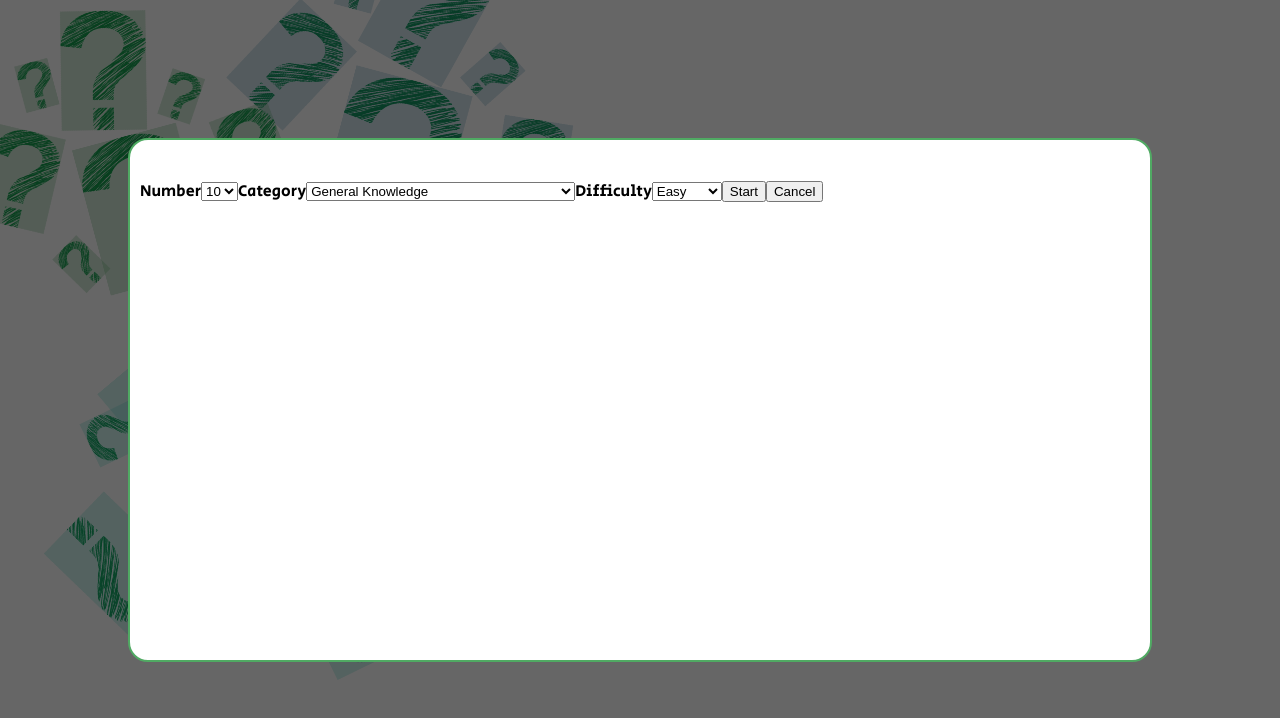
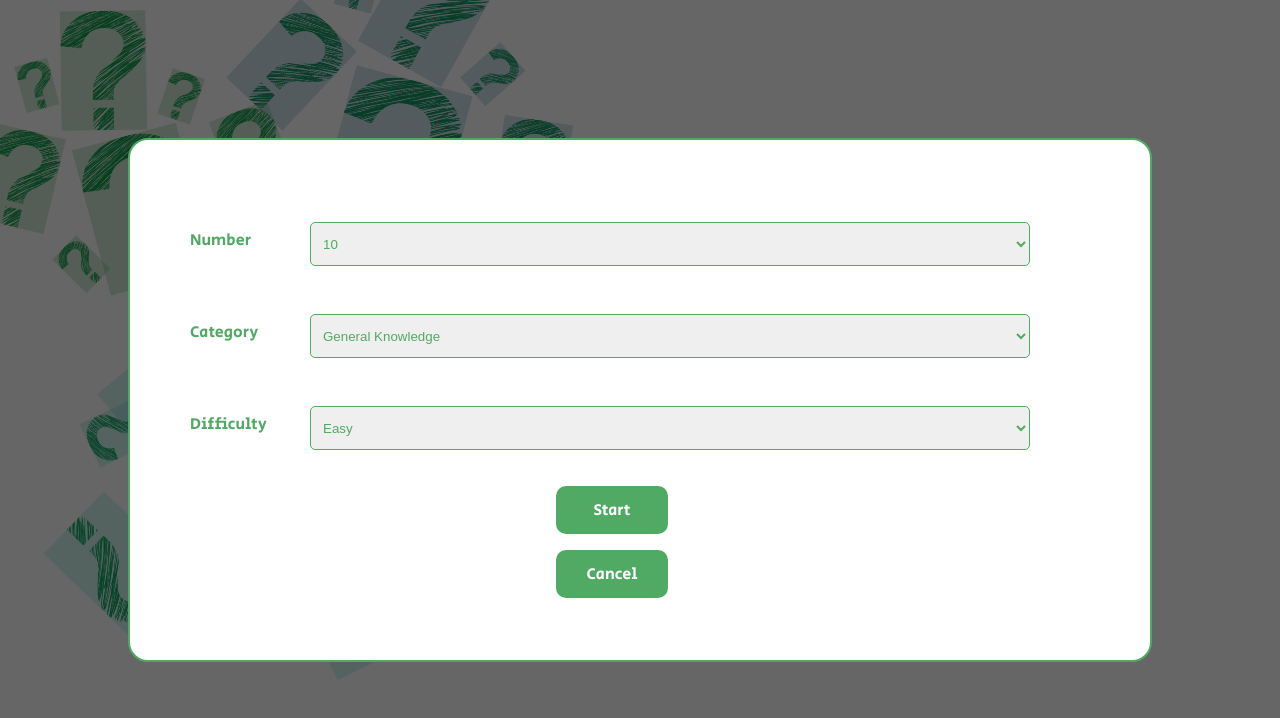
Before and after one commit to blueline1984/quizquiz, a React (Create React App) app: page / in a window 1280 px wide. Both pictures are taken after a click on the button "Get Started!". Shown: the top 718 px of the page. Built offline with nearby package versions, Linux system fonts and the light colour scheme; a web font is replaced by a local one.

Commit message:
[STYLE]: Add modal select & button style

```diff
--- a/src/components/Modal.js
+++ b/src/components/Modal.js
@@ -83,6 +83,31 @@ const ModalBody = styled.div`
   zindex: 1000;
   border: 2px solid #50aa63;
   border-radius: 20px;
+
+  button {
+    display: flex;
+    position: relative;
+    left: 40%;
+    margin: 1rem;
+    padding: 1rem;
+    width: 7rem;
+    height: 3rem;
+    justify-content: center;
+    align-items: center;
+    font-size: 1rem;
+    font-family: "Secular One", sans-serif;
+    color: #fff;
+    background-color: #50aa63;
+    border-radius: 10px;
+    border: none;
+    cursor: pointer;
+  }
+
+  button:hover {
+    color: #50aa63;
+    background-color: #fff;
+    border: 1px solid #50aa63;
+  }
 `;
 
 const ModalContent = styled.div`
--- a/src/components/QuizSelectBox.js
+++ b/src/components/QuizSelectBox.js
@@ -1,8 +1,8 @@
-import React from "react";
+import styled from "styled-components";
 
 const QuizSelectBox = ({ label, options, hadleSelectBox }) => {
   return (
-    <>
+    <Wrapper>
       <label htmlFor={label}>{label}</label>
       <select
         id={label}
@@ -16,8 +16,45 @@ const QuizSelectBox = ({ label, options, hadleSelectBox }) => {
           </option>
         ))}
       </select>
-    </>
+    </Wrapper>
   );
 };
 
+const Wrapper = styled.div`
+  display: flex;
+  position: relative;
+  width: 15em;
+  height: 2em;
+  border-radius: 0.25em;
+  margin: 30px;
+  margin-left: 50px;
+  padding-bottom: 30px;
+  align-items: center;
+  color: #50aa63;
+  font-family: "Secular One", sans-serif;
+
+  label {
+    position: absolute;
+    top: 30%;
+  }
+
+  select {
+    position: absolute;
+    left: 50%;
+    top: 20%;
+    width: 300%;
+    height: 70%;
+    margin: 0;
+    padding: 0.2rem 0.5rem;
+    color: #50aa63;
+    cursor: pointer;
+    border: 1px solid #50aa63;
+    border-radius: 5px;
+  }
+
+  select:hover {
+    outline: 3px solid #50aa63;
+  }
+`;
+
 export default QuizSelectBox;
```
